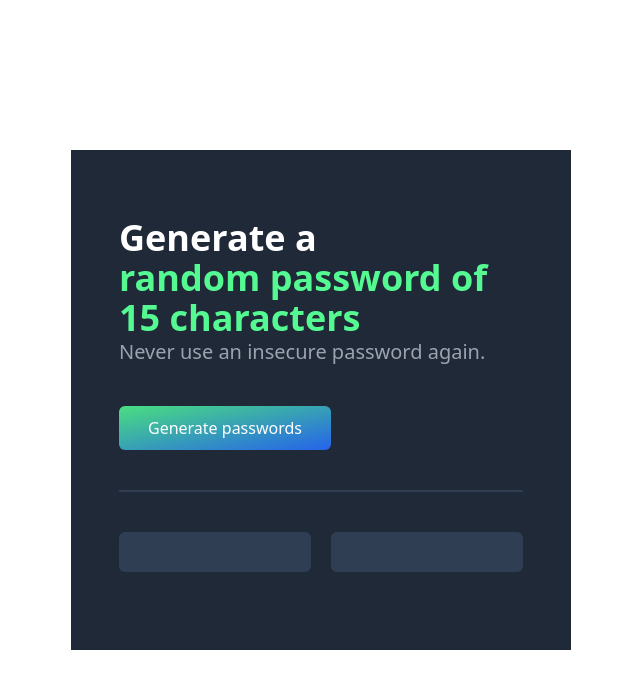
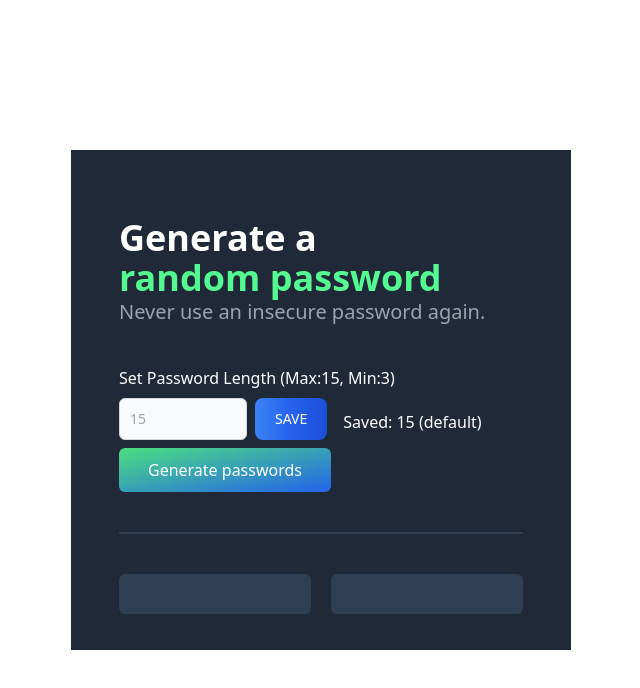
Before and after one commit to Tatyy555/password-generator, a website: page index.html in a window 1280 px wide. Shown: the whole page, without its empty margins (319-959 px from the left). Drawn offline with Linux system fonts and the light colour scheme.

Commit message:
add password length function

```diff
--- a/index.html
+++ b/index.html
@@ -5,12 +5,28 @@
   <body class="flex flex-col h-screen w-screen justify-center items-center">
     <div class="h-[500px] w-[500px] flex flex-col bg-[#1F2937] p-12">
       <p class="mt-5 text-4xl font-bold text-white">Generate a</p>
-      <p class="text-4xl font-bold text-[#55F991]">
-        random password of <br />
-        15 characters
-      </p>
+      <p class="text-4xl font-bold text-[#55F991]">random password</p>
       <p class="text-xl text-gray-400">Never use an insecure password again.</p>
-      <div class="flex flex-col my-10 justify-start">
+      <div class="flex flex-col my-10">
+        <p class="mb-2 text-white">Set Password Length (Max:15, Min:3)</p>
+        <div class="flex">
+          <input
+            type="number"
+            id="pass-length-input"
+            class="bg-gray-50 border border-gray-300 text-gray-900 text-sm rounded-md focus:ring-blue-500 focus:border-blue-500 p-2.5 mb-2 w-32"
+            placeholder="15"
+            max="15"
+            min="3"
+          />
+          <button
+            type="button"
+            id="pass-save-btn"
+            class="text-white bg-gradient-to-r from-blue-500 via-blue-600 to-blue-700 hover:bg-gradient-to-br focus:ring-4 focus:outline-none focus:ring-blue-300 dark:focus:ring-blue-800 font-medium rounded-lg text-sm px-5 py-2.5 text-center ml-2 mb-2"
+          >
+            SAVE
+          </button>
+          <p id="pass-length-output" class="text-white mt-3 ml-4">Saved: 15 (default)</p>
+        </div>
         <button
           type="button"
           class="text-white bg-gradient-to-br from-green-400 to-blue-600 hover:bg-gradient-to-bl focus:ring-4 focus:outline-none focus:ring-green-200 dark:focus:ring-green-800 px-5 py-2.5 text-center rounded-md mr-48"
--- a/src/index.js
+++ b/src/index.js
@@ -110,3 +110,12 @@ function generatePassword() {
   leftBoxText.textContent = passwordLeft;
   rightBoxText.textContent = passwordRight;
 }
+
+let passSaveBtn = document.querySelector("#pass-save-btn");
+let passLengthInput = document.querySelector("#pass-length-input");
+let passLengthOutput = document.querySelector("#pass-length-output");
+
+passSaveBtn.addEventListener("click", function(){
+  passLengthOutput.textContent = "Saved: " + passLengthInput.value
+  passwordLength = passLengthInput.value;
+})
```
Also changed, not shown: dist/output.css.
